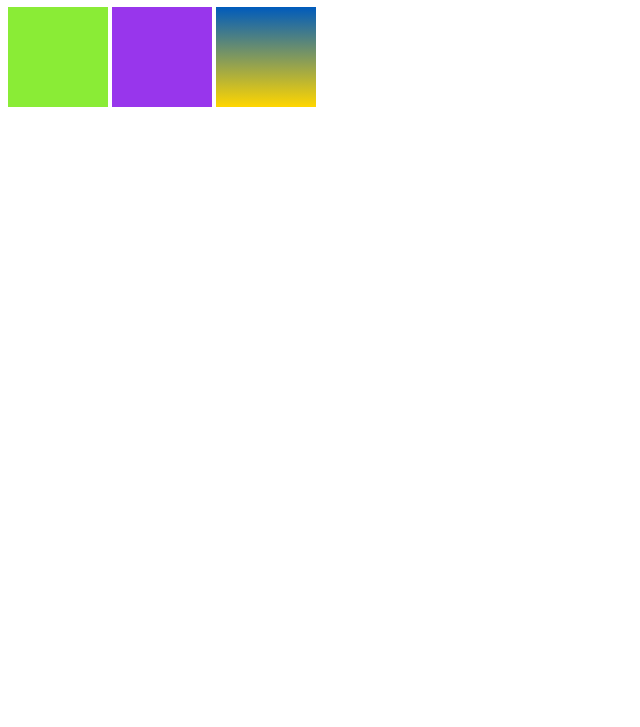
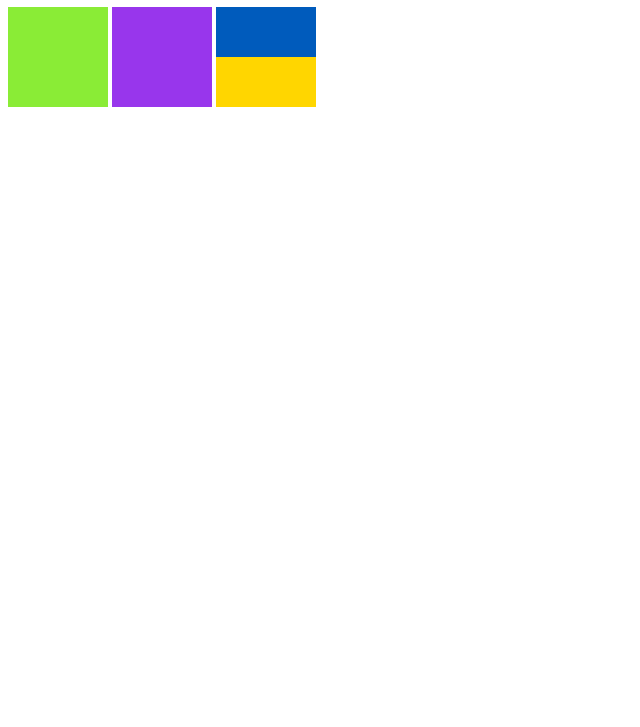
Before and after one commit to gabee12/DSD-II, a plain HTML site: page index.html in a window 1280 px wide. Shown: the part 73-800 px from the top of the page, without its empty margins (0-640 px from the left). Drawn offline with Linux system fonts and the light colour scheme.

Commit message:
Solid transition

```diff
--- a/styles.css
+++ b/styles.css
@@ -11,5 +11,5 @@
     background-color: #9836ec;
 }
 .ukraine-flag {
-    background-image: linear-gradient(180deg, #005BBC, #FFD600);
+    background-image: linear-gradient(180deg, #005BBC 50%, #FFD600 50%);
 }
```
